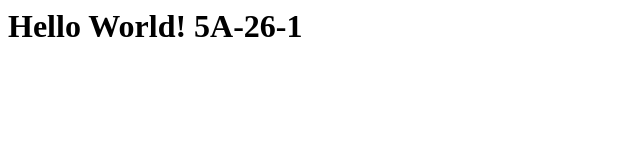
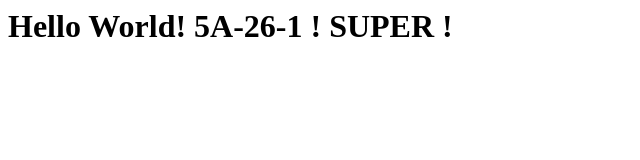
Before and after one commit to damboeck/sj26k5a, a plain HTML site: page docker/ubuntu-webserver-nano/data/index.html in a window 1280 px wide. Shown: the whole page, without its empty margins (0-640 px from the left). Drawn offline with Linux system fonts and the light colour scheme.

Commit message:
Webserver Gruppe1 final

```diff
--- a/docker/ubuntu-webserver-nano/data/index.html
+++ b/docker/ubuntu-webserver-nano/data/index.html
@@ -1,5 +1,5 @@
 <html>
 <body>
-<h1>Hello World! 5A-26-1</h1>
+<h1>Hello World! 5A-26-1 ! SUPER !</h1>
 </body>
 </html>
```
Also changed, not shown: 2 other files.
